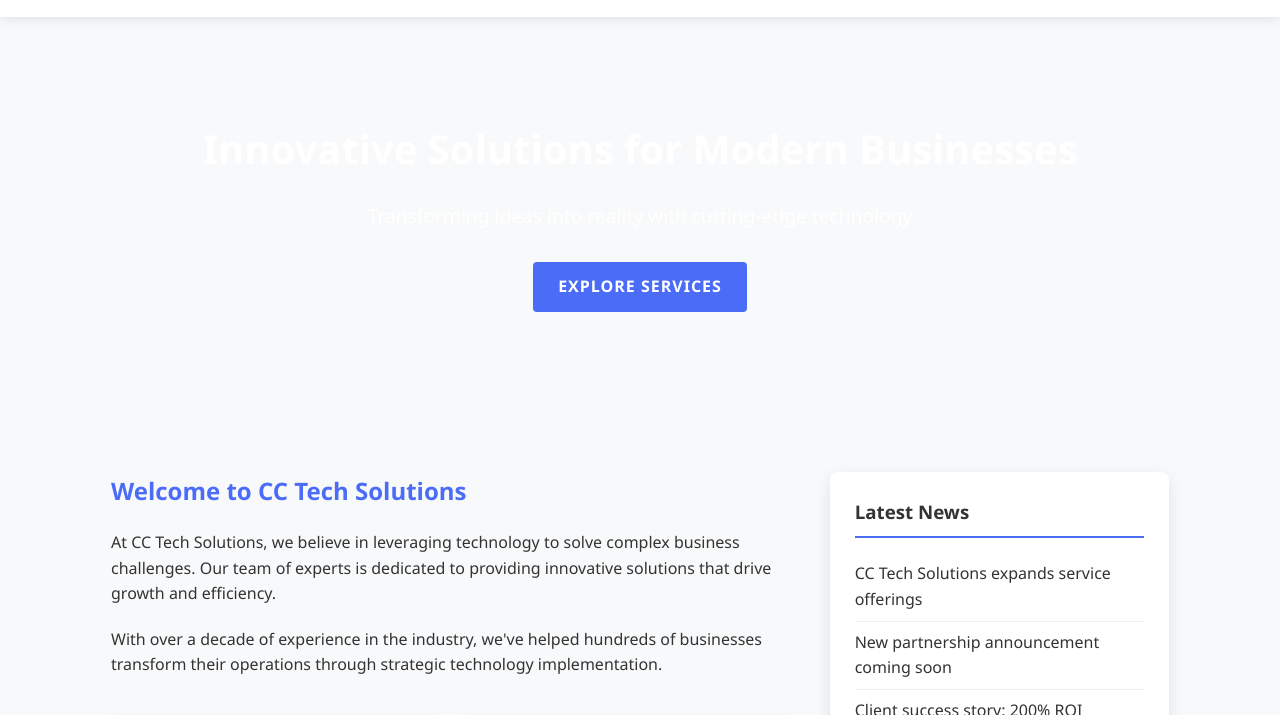
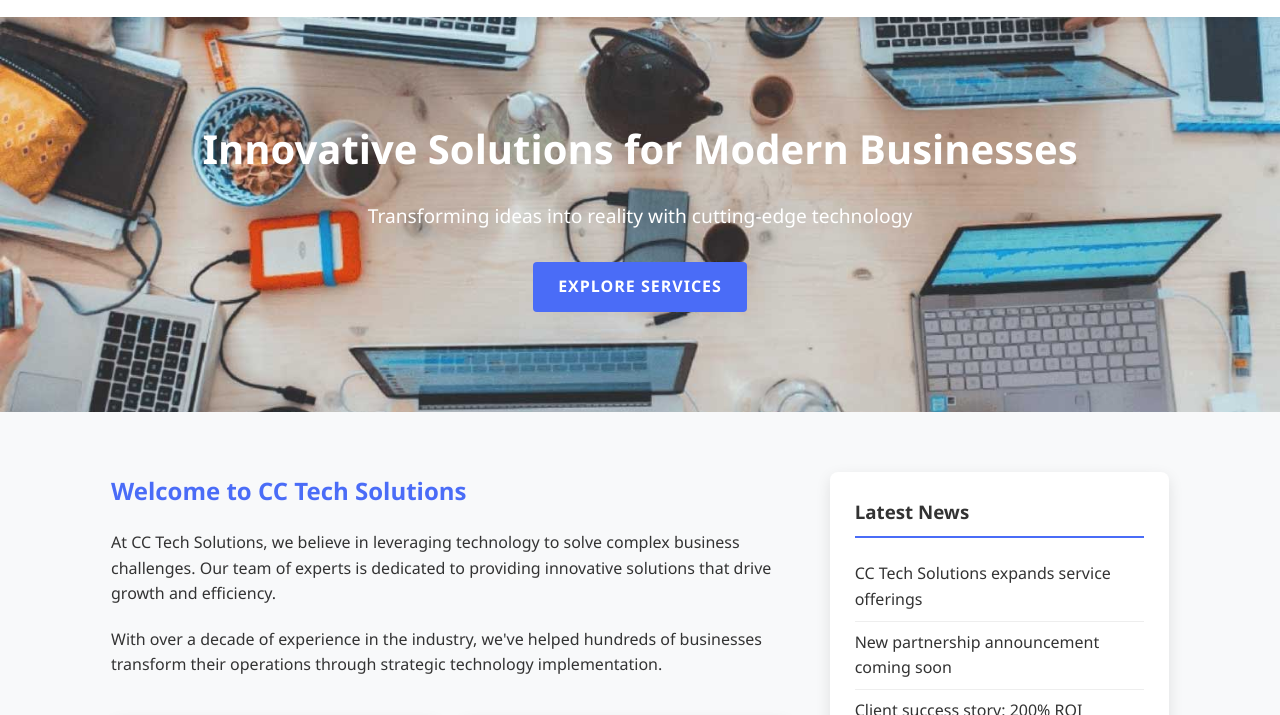
Before and after one commit to Chilufya02/lab3-multipage, a plain HTML site: page index.html in a window 1280 px wide. Shown: the part 84-799 px from the top of the page. Drawn offline with Linux system fonts and the light colour scheme; the site is published under a folder, as on GitHub Pages, so addresses that start at the root find nothing.

Commit message:
Update style.css

```diff
--- a/style.css
+++ b/style.css
@@ -152,7 +152,7 @@ nav {
 
 /* Hero Section */
 .hero {
-    background-image: url('/images/hero-bg.jpg');
+    background-image: url('./images/hero-bg.jpg');
     background-size: cover;
     background-position: center;
     color: white;
```
